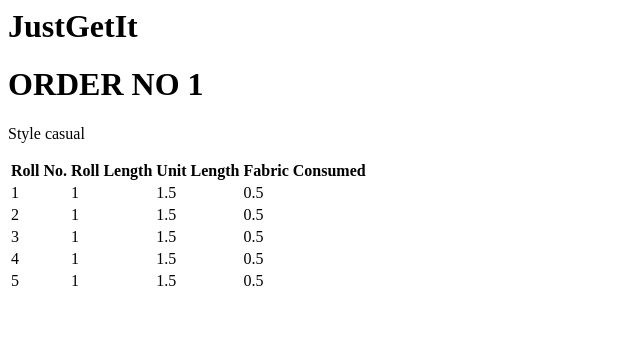
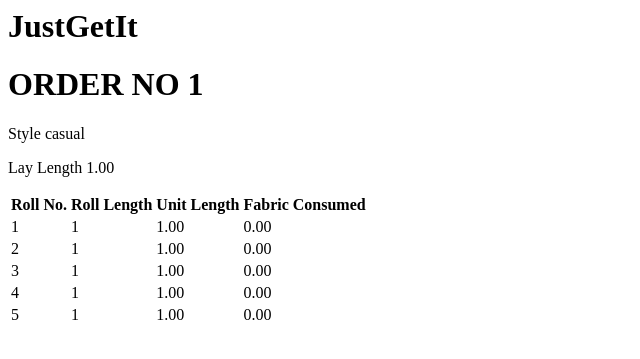
Before and after one commit to guptaaashu/cutorder, a Django app: page /roll_detail/1/ in a window 1280 px wide. Shown: the top 359 px of the page, without its empty margins (0-640 px from the left). Run offline with Django 3.2, Linux system fonts and the light colour scheme; tables that the repository leaves empty hold one stand-in row (values such as "Sample post"); some libraries are stand-ins or nearby versions.

Commit message:
added all

```diff
--- a/order/models.py
+++ b/order/models.py
@@ -94,3 +94,4 @@ class Roll(models.Model):
     Roll_4=models.IntegerField(default=0,null=True,blank=True)
     Roll_5=models.IntegerField(default=0,null=True,blank=True)
     no_of_plies=models.IntegerField(default=0,null=True,blank=True)
+    lay_length=models.DecimalField(max_digits=15,decimal_places=2,default=1.5,null=True,blank=True)
--- a/order/templates/roll_detailed.html
+++ b/order/templates/roll_detailed.html
@@ -3,6 +3,7 @@
 <div>
 <h1>ORDER NO {{ Roll.order_no }}</h1>
 <p>Style {{Roll.Style}}</p>
+<p>Lay Length {{Roll.lay_length}}</p>
 <table>
 <tr>
 <th>Roll No.</th>
@@ -10,7 +11,7 @@
 <th>Unit Length</th>
 <th>Fabric Consumed</th>
 </tr>
-{% with l=1.5|mul:Roll.no_of_plies %}
+{% with l=Roll.lay_length|mul:Roll.no_of_plies %}
 <tr>
 <td>1</td>
 <td>{{ Roll.Roll_1}}</td>
```
Also changed, not shown: order/migrations/0011_roll_lay_length.py (added), order/migrations/0012_auto_20200227_1532.py (added), order/migrations/0013_auto_20200227_1532.py (added), order/migrations/0014_auto_20200227_1533.py (added).
